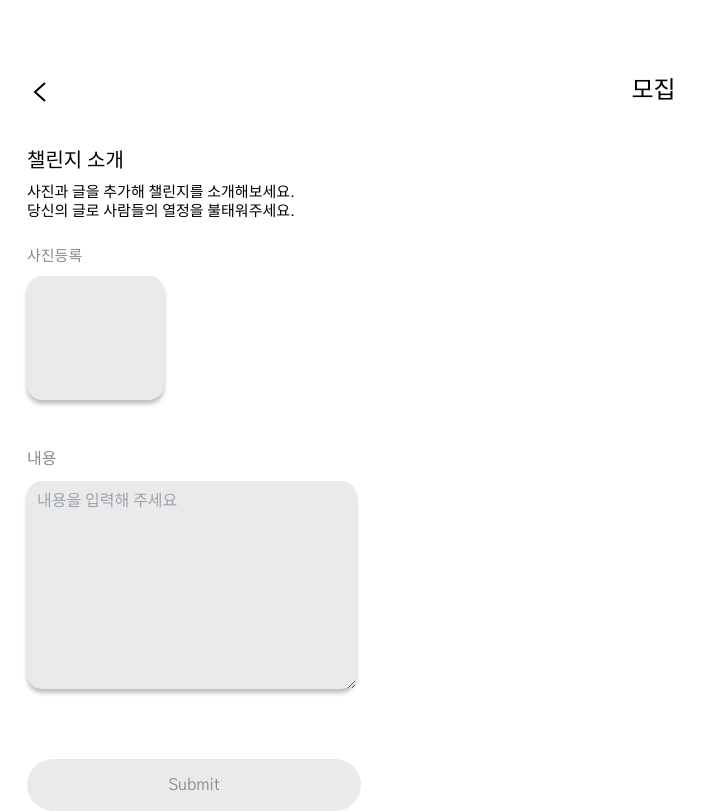
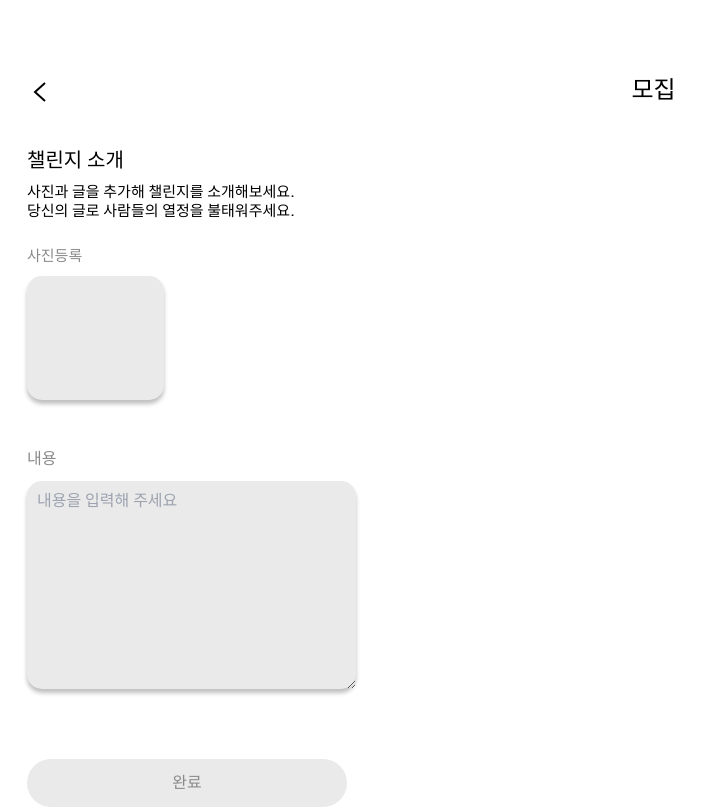
Before and after one commit to likelion-lab10/godlife, a React (Create React App) app: page /recruit in a window 1280 px wide. Shown: the whole page, without its empty margins (0-711 px from the left). Built offline with nearby package versions, Linux system fonts and the light colour scheme; no server answers.

Commit message:
[docs] 버튼 컴포넌트 따로 만들기

```diff
--- a/src/components/ImgInput.jsx
+++ b/src/components/ImgInput.jsx
@@ -1,9 +1,10 @@
+import { dbService } from 'fbase';
+import { v4 as uuid4 } from "uuid";
 import { useRef, useState } from 'react';
+import { storageService } from '../fbase';
 import { addDoc, collection } from 'firebase/firestore';
-import { dbService } from 'fbase';
-import { storageService } from '../fbase';
 import { getDownloadURL, ref, uploadBytes } from "@firebase/storage";
-import { v4 as uuid4 } from "uuid";
+import ChallengeSubmitButton from './SubmitButton/ChallengeSubmitButton';
 
 function ImgInput(){
   const [challenge, setChallenge] = useState("");
@@ -63,7 +64,7 @@ function ImgInput(){
         <input type="file" style={{ display: "none" }} accept="image/*" id="profileImg" onChange={onFileChange} ref={fileInput} />
         <div className='mt-[47px] mb-[10px] text-gray'>내용</div>
         <textarea className='bg-[#EAEAEA] w-[329px] h-[208px] rounded-[15px] shadow-[0_4px_4px_0_rgba(0,0,0,0.25)] cursor-text placeholder:indent-2.5 leading-10' value={challenge} onChange={onChange} placeholder='내용을 입력해 주세요' ref={fileInput}></textarea>
-        <input className='block text-center bg-[#EAEAEA] w-[334px] h-[52px] mt-[63px] rounded-[100px] cursor-pointer placeholder:text-bigButton text-gray' type='submit' placeholder='완료' onClick={onClearAttachment} />
+        <ChallengeSubmitButton type='submit' onClick={onClearAttachment} >완료</ChallengeSubmitButton>
       </form>
     </>
   )
--- /dev/null
+++ b/src/components/SubmitButton/ChallengeSubmitButton.jsx
@@ -0,0 +1,12 @@
+function ChallengeSubmitButton({
+  children,
+  type = 'submit',
+  name = '',
+  ...restProps}) {
+  let style = 'block mt-[63px] border w-80 h-12 rounded-full flex justify-center items-center border-none bg-[#EAEAEA] text-[#8A8A8A] ';
+  return(
+    <button type={type} className={style} {...restProps}>{children}</button>
+  )
+}
+
+export default ChallengeSubmitButton
--- a/src/components/SubmitButtonSub.jsx
+++ /dev/null
@@ -1,7 +0,0 @@
-function SubmitButton(){
-  return(
-    <input className='block text-center bg-[#EAEAEA] w-[334px] h-[52px] mt-[63px] rounded-[100px] cursor-pointer placeholder:text-bigButton text-gray' type='submit' placeholder='완료' />
-  )
-}
-
-export default SubmitButton
```
